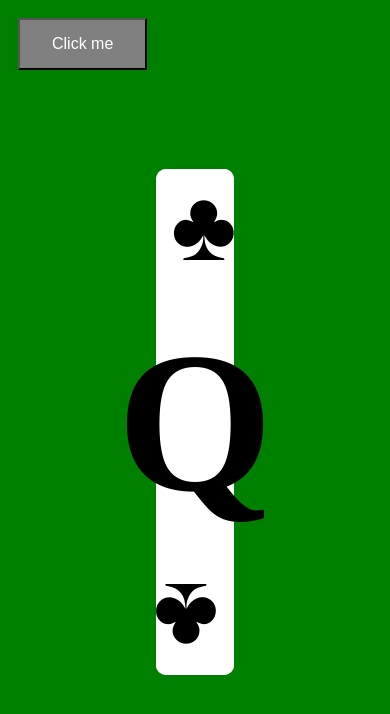
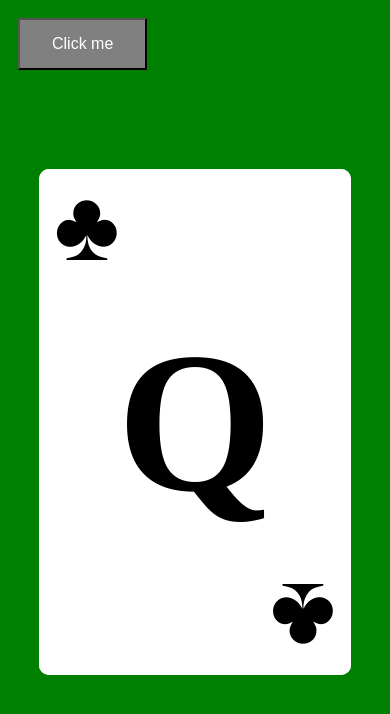
Before and after one commit to homeroluzardo/card-generator, a PHP site: page / in a window 390 px wide. Shown: the top 714 px of the page. Run offline with PHP 8.4, Linux system fonts and the light colour scheme; some libraries are stand-ins or nearby versions.

Commit message:
Update mobile version

```diff
--- a/src/style/index.css
+++ b/src/style/index.css
@@ -13,6 +13,18 @@ body {
   width: 20%;
   height: 60%;
   margin: auto;
+}
+
+@media only screen and (max-width: 1024px) {
+  #container-fluid-text-center {
+    width: 60%;
+  }
+}
+
+@media only screen and (max-width: 414px) {
+  #container-fluid-text-center {
+    width: 80%;
+  }
 }
 
 #number {
```
